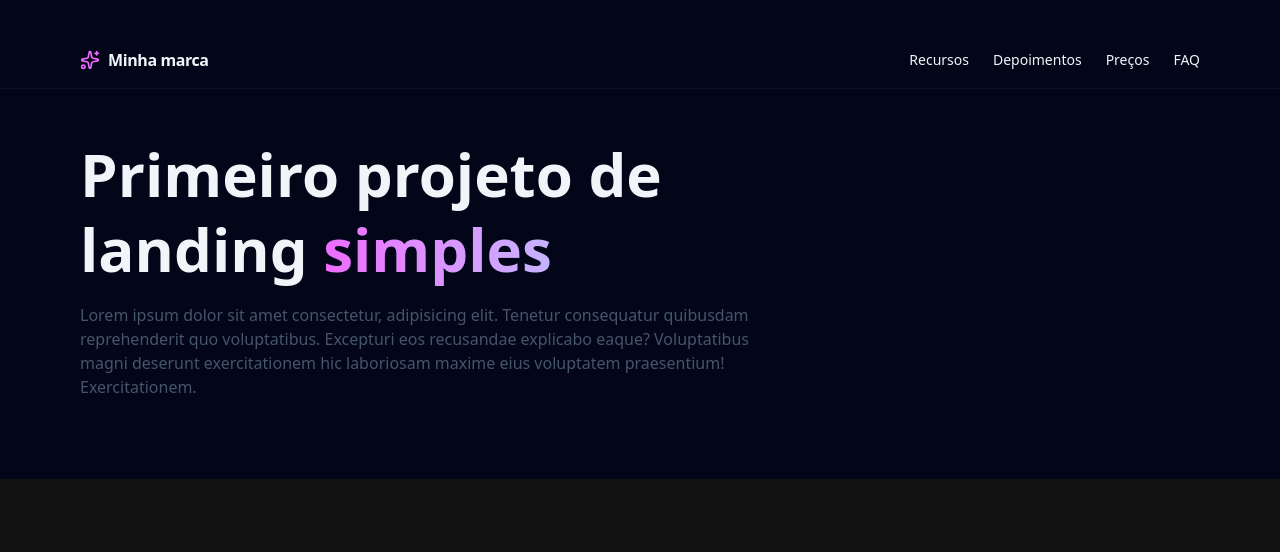
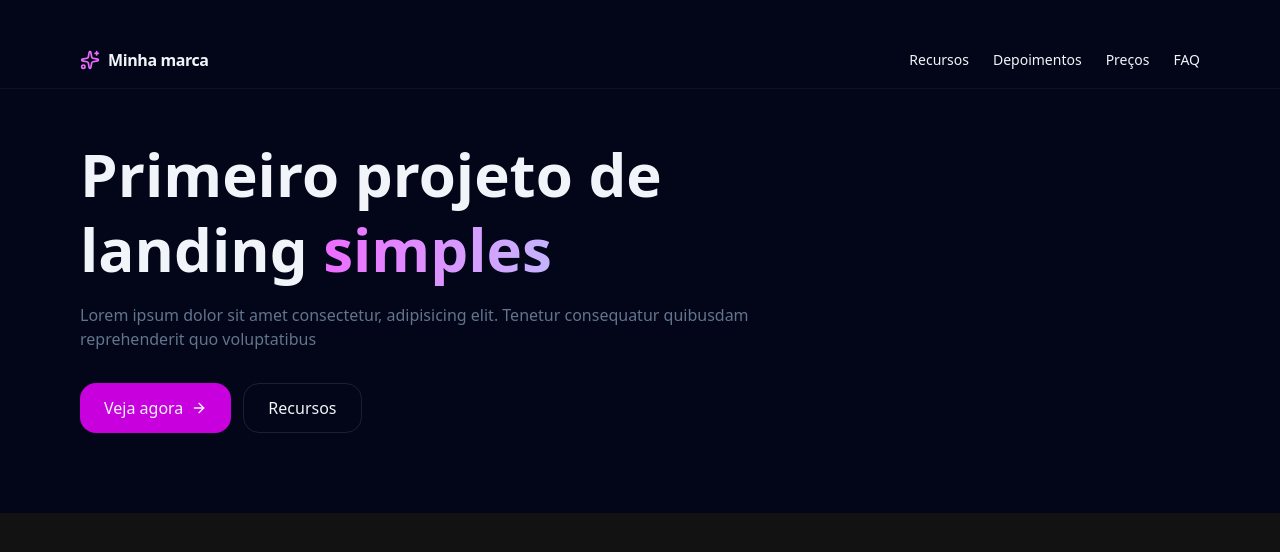
Before and after one commit to Gioomoraes/projeto-site, a React (Vite) app: page / in a window 1280 px wide. Shown: the top 552 px of the page. Built offline with nearby package versions, Linux system fonts and the light colour scheme.

Commit message:
feat: add call-to-action buttons to hero section

```diff
--- a/src/App.jsx
+++ b/src/App.jsx
@@ -103,14 +103,30 @@ function App() {
             initial={{ opacity: 0, y: 20 }}
             animate={{ opacity: 1, y: 0 }}
             transition={{ duration: 0.5 }}
-            className="mt-4 text-slate-600 max-w-2xl"
+            className="mt-4 text-slate-500 max-w-2xl"
           >
             Lorem ipsum dolor sit amet consectetur, adipisicing elit. Tenetur
-            consequatur quibusdam reprehenderit quo voluptatibus. Excepturi eos
-            recusandae explicabo eaque? Voluptatibus magni deserunt
-            exercitationem hic laboriosam maxime eius voluptatem praesentium!
-            Exercitationem.
+            consequatur quibusdam reprehenderit quo voluptatibus
           </motion.p>
+          <motion.div
+            initial={{ opacity: 0, y: 20 }}
+            animate={{ opacity: 1, y: 0 }}
+            transition={{ duration: 0.5 }}
+            className="mt-8 flex flex-row gap-3"
+          >
+            <a
+              href="#"
+              className="inline-flex items-center justify-center gap-2 rounded-2xl bg-fuchsia-600 px-6 py-3 font-medium hover:bg-fuchsia-700 transition"
+            >
+              Veja agora <ArrowRight className="size-4" />
+            </a>
+            <a
+              href="#"
+              className="inline-flex items-center justify-center gap-2 rounded-2xl px-6 py-3 font-medium border border-white/10"
+            >
+              Recursos
+            </a>
+          </motion.div>
         </div>
       </section>
     </div>
```
